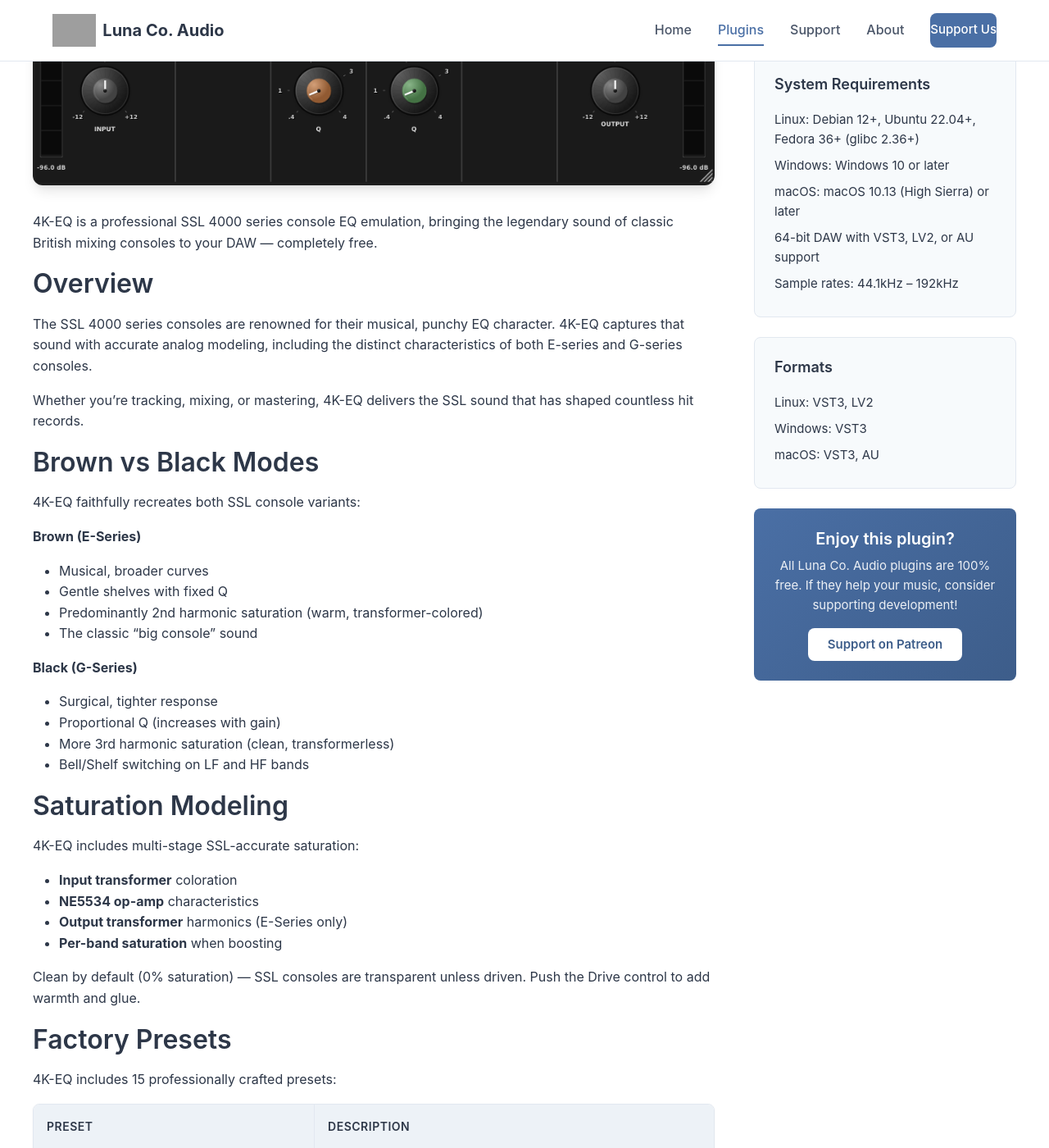
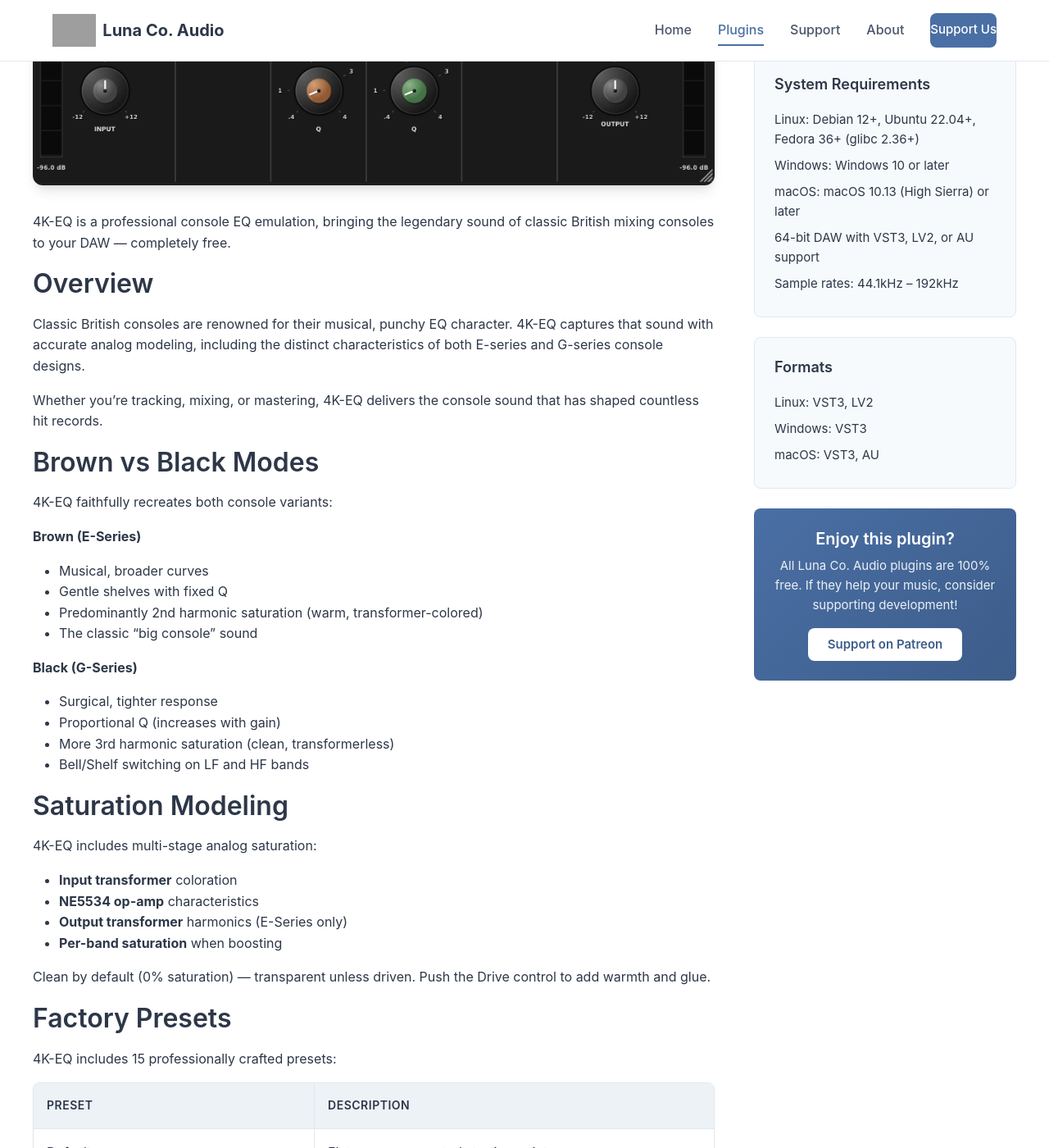
Before and after one commit to dusk-audio/dusk-audio.github.io, a Jekyll site: the page built from _plugins/4k-eq.md, in a window 1280 px wide and 1400 px high, scrolled down 722 px. Shown: the whole window at 82% size. Built offline with Jekyll 4.4.1, drawn with Linux system fonts in a browser that asks for light colours; some of the changed text lies outside the part shown; grey boxes are pictures that could not be loaded.

Commit message:
Update 4K-EQ branding to remove explicit SSL references
- Changed tagline to "Classic British Console EQ Emulation"
- Replaced "SSL" with generic "console" or "British" terminology
- Updated disclaimer to be more generic
- Maintains E-series/G-series terminology without trademark claims

```diff
--- a/_plugins/4k-eq.md
+++ b/_plugins/4k-eq.md
@@ -2,18 +2,18 @@
 layout: plugin
 title: 4K-EQ
 slug: 4k-eq
-tagline: SSL 4000 Series Console EQ Emulation
-description: Professional SSL-style 4-band parametric equalizer with analog modeling. Free VST3, LV2, and AU plugin for Linux, Windows, and macOS.
+tagline: Classic British Console EQ Emulation
+description: Professional 4-band parametric equalizer with analog modeling. Free VST3, LV2, and AU plugin for Linux, Windows, and macOS.
 version: "1.0.0"
 screenshot: /assets/images/plugins/4k-eq-screenshot.png
 
 features:
   - 4-band parametric EQ (Low, Low-Mid, High-Mid, High)
-  - Brown/Black modes — SSL E-series vs G-series characteristics
+  - Brown/Black modes — E-series vs G-series characteristics
   - High-pass filter (18dB/oct) and low-pass filter (12dB/oct)
   - Bell/Shelf switching on LF and HF bands (Black mode)
   - 2x/4x oversampling for anti-aliased processing
-  - SSL-accurate saturation modeling with per-band harmonics
+  - Analog saturation modeling with per-band harmonics
   - Auto-gain compensation toggle
   - M/S processing mode for stereo width control
   - Real-time FFT spectrum analyzer
@@ -33,24 +33,24 @@
     date: "2026-01-03"
     changes:
       - Initial release with VST3/LV2/AU support
-      - SSL Brown/Black modes (E-series vs G-series)
+      - Brown/Black modes (E-series vs G-series)
       - 2x/4x oversampling for anti-aliased processing
       - Real-time spectrum analyzer
       - Factory presets
       - Available for Linux, Windows, and macOS
 ---
 
-4K-EQ is a professional SSL 4000 series console EQ emulation, bringing the legendary sound of classic British mixing consoles to your DAW — completely free.
+4K-EQ is a professional console EQ emulation, bringing the legendary sound of classic British mixing consoles to your DAW — completely free.
 
 ## Overview
 
-The SSL 4000 series consoles are renowned for their musical, punchy EQ character. 4K-EQ captures that sound with accurate analog modeling, including the distinct characteristics of both E-series and G-series consoles.
+Classic British consoles are renowned for their musical, punchy EQ character. 4K-EQ captures that sound with accurate analog modeling, including the distinct characteristics of both E-series and G-series console designs.
 
-Whether you're tracking, mixing, or mastering, 4K-EQ delivers the SSL sound that has shaped countless hit records.
+Whether you're tracking, mixing, or mastering, 4K-EQ delivers the console sound that has shaped countless hit records.
 
 ## Brown vs Black Modes
 
-4K-EQ faithfully recreates both SSL console variants:
+4K-EQ faithfully recreates both console variants:
 
 **Brown (E-Series)**
 - Musical, broader curves
@@ -66,14 +66,14 @@
 
 ## Saturation Modeling
 
-4K-EQ includes multi-stage SSL-accurate saturation:
+4K-EQ includes multi-stage analog saturation:
 
 - **Input transformer** coloration
 - **NE5534 op-amp** characteristics
 - **Output transformer** harmonics (E-Series only)
 - **Per-band saturation** when boosting
 
-Clean by default (0% saturation) — SSL consoles are transparent unless driven. Push the Drive control to add warmth and glue.
+Clean by default (0% saturation) — transparent unless driven. Push the Drive control to add warmth and glue.
 
 ## Factory Presets
 
@@ -100,11 +100,11 @@
 ## Technical Specifications
 
 ### DSP Details
-- **Filter topology:** Biquad IIR with SSL-specific coefficient shaping
+- **Filter topology:** Biquad IIR with console-style coefficient shaping
 - **Frequency warping:** Pre-warped for HF accuracy (prevents digital cramping)
 - **Saturation model:** Asymmetric soft-clipping (NE5534 op-amp characteristic)
 
-### Parameter Ranges (SSL Hardware-Accurate)
+### Parameter Ranges (Console Hardware-Accurate)
 - **LF Gain:** ±20dB | **LF Freq:** 30–480Hz
 - **LMF Gain:** ±20dB | **LMF Freq:** 200–2500Hz
 - **HMF Gain:** ±20dB | **HMF Freq:** 600–7000Hz
@@ -159,4 +159,4 @@
 
 ---
 
-*Disclaimer: This is an independent emulation inspired by SSL 4000 series consoles. SSL and Solid State Logic are trademarks of Solid State Logic Ltd. This project is not affiliated with or endorsed by SSL.*
+*Disclaimer: This is an independent emulation inspired by classic British console EQs. This project is not affiliated with or endorsed by any hardware manufacturer.*
```
